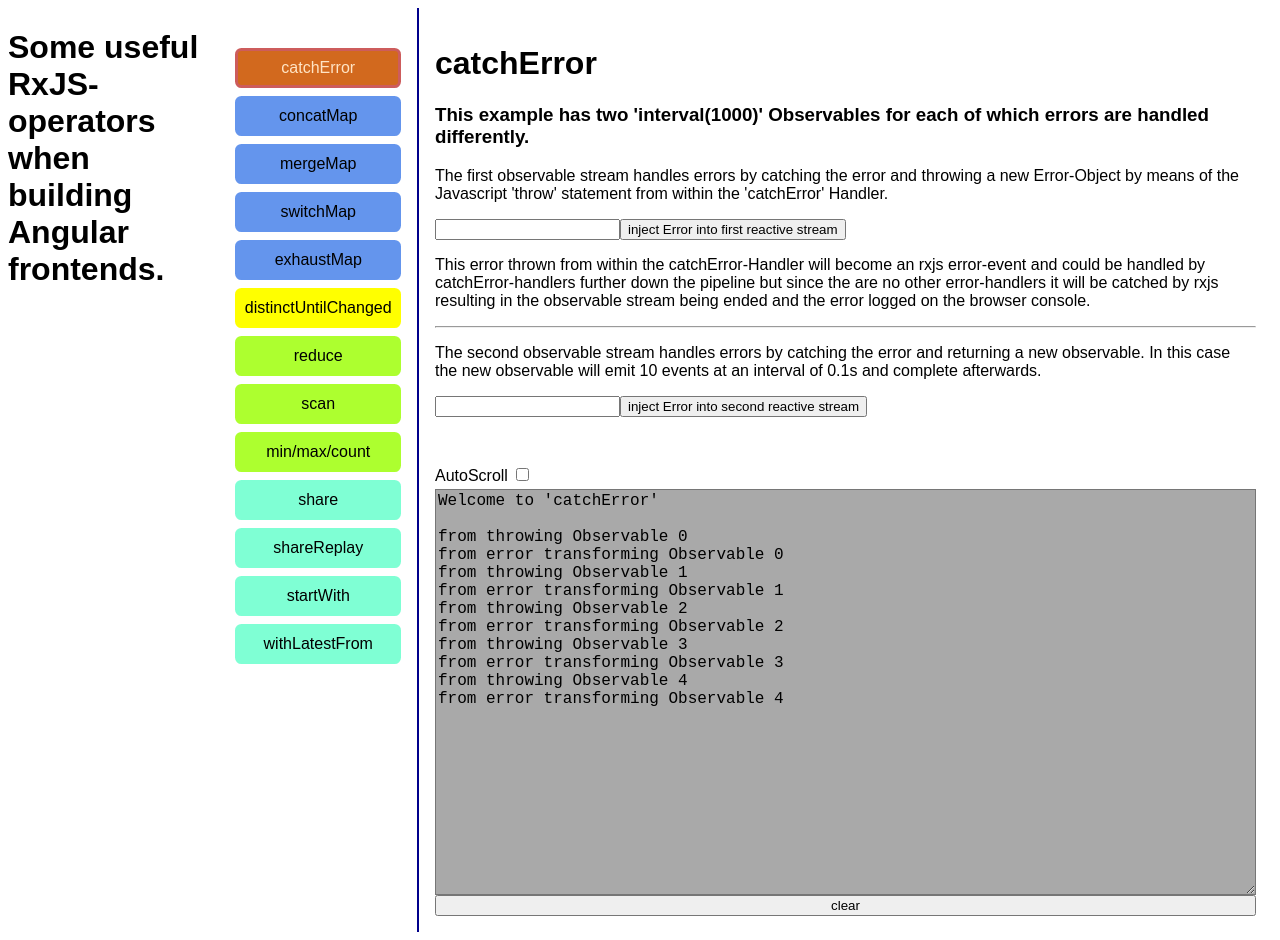
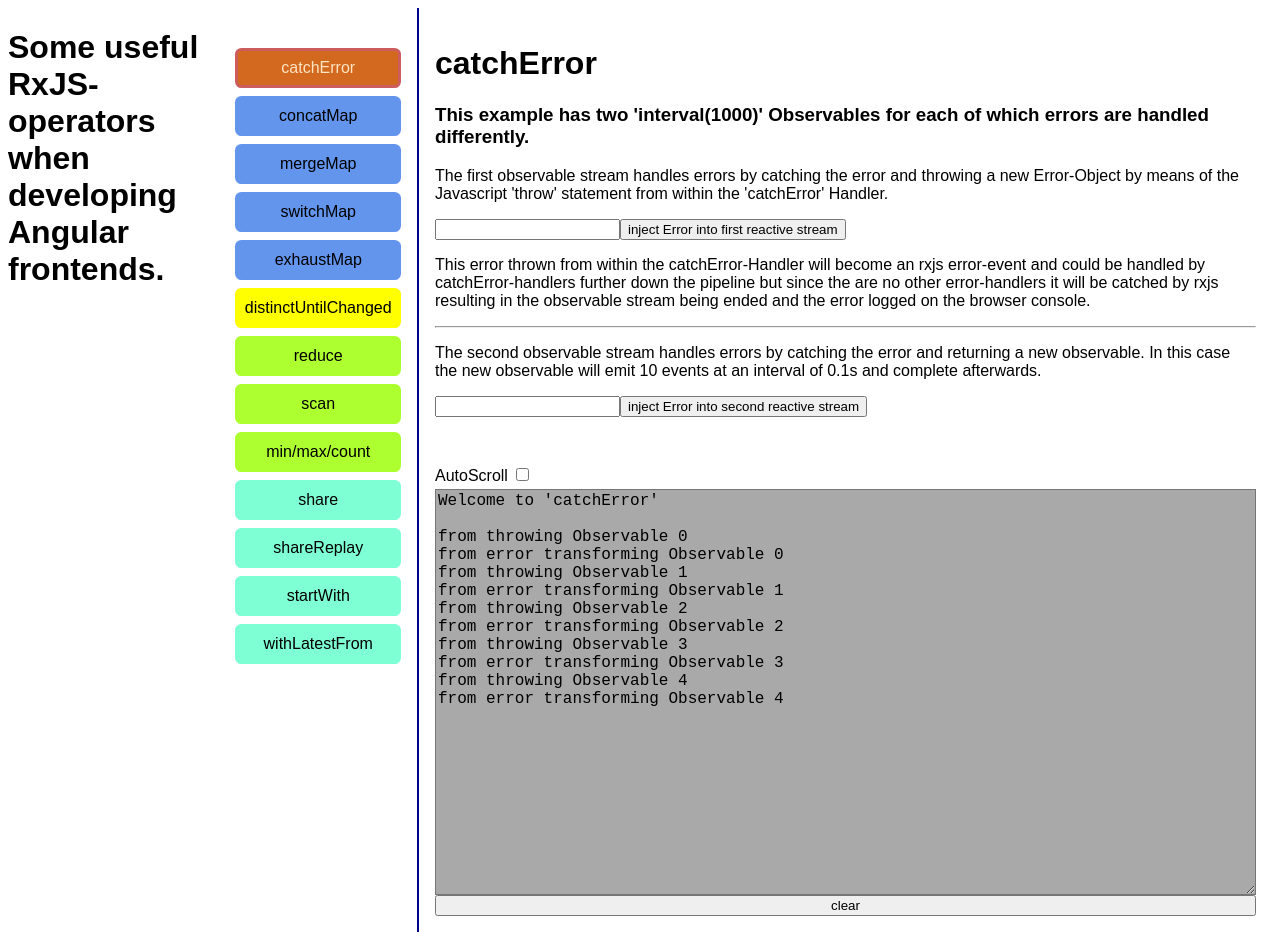
Before and after one commit to riandree/ng-rxjs-operators-demo, an Angular app: page /catcherror in a window 1280 px wide. Built offline with nearby package versions, Linux system fonts and the light colour scheme.

Commit message:
Update app.component.html

```diff
--- a/src/app/app.component.html
+++ b/src/app/app.component.html
@@ -1,6 +1,6 @@
 <main class="main">
 
-  <h1>Some useful RxJS-operators when building Angular frontends.</h1>
+  <h1>Some useful RxJS-operators when developing Angular frontends.</h1>
 
   <div class="navigation">
     <rxd-navigation></rxd-navigation>
```
